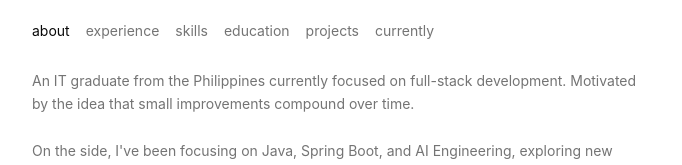
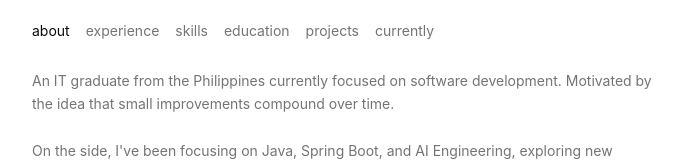
Before and after one commit to Cedrickkk/hulaanmo, a React (Vite) app: page / in a window 1280 px wide. Shown: the part 246-411 px from the top of the page, without its empty margins (296-978 px from the left). Built offline with nearby package versions, Linux system fonts and the light colour scheme.

Commit message:
update about section

```diff
--- a/src/routes/index.tsx
+++ b/src/routes/index.tsx
@@ -8,7 +8,7 @@ function RouteComponent() {
   return (
     <div className="space-y-6">
       <p className="text-sm text-muted-foreground leading-relaxed">
-        An IT graduate from the Philippines currently focused on full-stack
+        An IT graduate from the Philippines currently focused on software
         development. Motivated by the idea that small improvements compound over
         time.
       </p>
```
